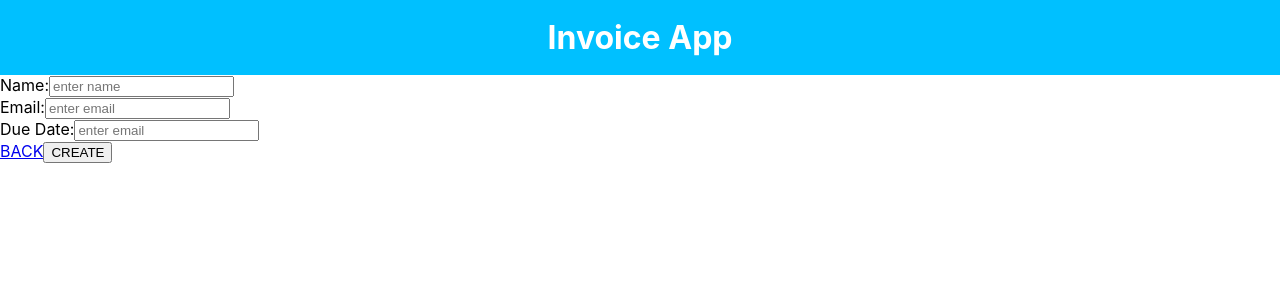
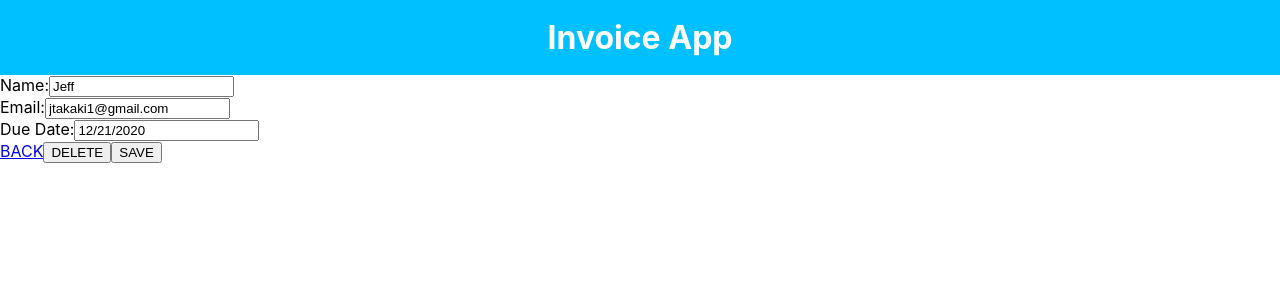
Before and after one commit to jeffreytakaki/sh-invoices, a React (Create React App) app: page /edit/0 in a window 1280 px wide. Shown: the top 300 px of the page. Built offline with nearby package versions, Linux system fonts and the light colour scheme.

Commit message:
working crud

```diff
--- a/src/App.js
+++ b/src/App.js
@@ -13,11 +13,40 @@ import  { CreateEditInvoice } from './components/Invoice/CreateEditInvoice'
 
 
 function App() {
-    const [invoices, setInvoices] = useState([]);
+    const initial = [
+        {
+            name: 'Jeff',
+            email: 'jtakaki1@gmail.com',
+            dueDate: '12/21/2020',
+            total: 555
+        },
+        {
+            name: 'Frank L',
+            email: 'jtakaki1+02@gmail.com',
+            dueDate: '1/1/2021',
+            total: 23.50
+        }
+    ]
+    const [invoices, setInvoices] = useState(initial);
 
     const addInvoice = (invoice) => {
         // setInvoices([...invoices, invoice])
+
         setInvoices(invoices.concat(invoice))
+    }
+
+    const editInvoice = (invoice, index) => {
+        let newArray = [...invoices]
+        newArray[index] = invoice
+        setInvoices(newArray)
+    }
+
+    const deleteInvoice = (invoices, index) => {
+        console.log('delete index ->', index);
+        let newArray = [...invoices]
+        newArray.splice(index, 1)
+        setInvoices(newArray)
+
     }
 
     return (
@@ -30,11 +59,12 @@ function App() {
                     <Invoices invoices={invoices}/>
                 </Route>
                 <Route path="/create">
-                <CreateEditInvoice addInvoice={addInvoice}/>
+                    <CreateEditInvoice cb={addInvoice} />
                 </Route>
-            <Route path="/edit/:id">
-                <CreateEditInvoice />
-            </Route>
+                <Route path="/edit/:id" render={props => {
+                    const index = props.match.params.id;
+                    return <CreateEditInvoice cb={editInvoice} deleteInvoiceCb={deleteInvoice} invoices={invoices} index={index} />
+                }} />
                 <Route path="/">
 
                 </Route>
--- a/src/components/Invoice/CreateEditInvoice.jsx
+++ b/src/components/Invoice/CreateEditInvoice.jsx
@@ -1,16 +1,50 @@
 import React, { useState } from 'react';
 import { Link } from "react-router-dom";
 
-export const CreateEditInvoice = ({addInvoice}) => {
-    const initialState = {id: '', name: 'initial', email: 'initial', dueDate: '', descriptions: []}
-    const [invoice, setInvoice] = useState(initialState);
+export const CreateEditInvoice = ({cb, invoices=[], index, deleteInvoiceCb}) => {
+    const initialState = {id: '', name: '', email: '', dueDate: '', descriptions: []}
+    const loadState = () => {
+        if(invoices.length) {
+            // load up the saved invoice
+            return invoices[index];
+        } else {
+            return initialState;
+        }
+    }
+    const [invoice, setInvoice] = useState(loadState());
 
     const createInvoice = (e) => {
         e.preventDefault();
-        addInvoice(invoice)
+        cb(invoice, index)
         // TODO - clear out fields after submit
         setInvoice({...initialState, initialState})
-        // console.log('invoice', invoice)
+    }
+
+    const deleteInvoice = (e) => {
+        e.preventDefault();
+        deleteInvoiceCb(invoices,index)
+    }
+
+    const RenderFooter = () => {
+        if(invoices.length) {
+
+            return (
+                <div className="invoice-footer">
+                    <Link to="/list-view">BACK</Link>
+                    <button onClick={deleteInvoice}>DELETE</button>
+                    <button onClick={createInvoice}>SAVE</button>
+                </div>
+            )
+
+
+        } else {
+            return (
+                <div className="invoice-footer">
+                    <Link to="/list-view">BACK</Link>
+                    <button onClick={createInvoice}>CREATE</button>
+                </div>
+            )
+        }
     }
 
     return (
@@ -18,20 +52,37 @@ export const CreateEditInvoice = ({addInvoice}) => {
             <form>
                 <div className="input-section">
                     <label>Name:</label>
-                    <input type="text" placeholder="enter name" className="input-field" onChange={(e) => {setInvoice({...invoice, name: e.target.value})}}/>
+                    <input
+                        type="text"
+                        placeholder="enter name"
+                        className="input-field"
+                        onChange={(e) => {setInvoice({...invoice, name: e.target.value})}}
+                        value={invoice.name}
+                    />
                 </div>
                 <div className="input-section">
                     <label>Email:</label>
-                    <input type="text" placeholder="enter email" className="input-field" onChange={(e) => {setInvoice({...invoice, email:  e.target.value})}}/>
+                    <input
+                        type="text"
+                        placeholder="enter email"
+                        className="input-field"
+                        onChange={(e) => {setInvoice({...invoice, email:  e.target.value})}}
+                        value={invoice.email}
+                    />
                 </div>
                 <div className="input-section">
                     <label>Due Date:</label>
-                    <input type="text" placeholder="enter email" className="input-field" onChange={(e) => {setInvoice({...invoice, dueDate:  e.target.value})}}/>
+                    <input
+                        type="text"
+                        placeholder="enter email"
+                        className="input-field"
+                        onChange={(e) => {setInvoice({...invoice, dueDate:  e.target.value})}}
+                        value={invoice.dueDate}
+                    />
                 </div>
-                <div className="invoice-footer">
-                    <Link to="/list-view">BACK</Link>
-                    <button onClick={createInvoice}>CREATE</button>
-                </div>
+
+                <RenderFooter />
+
             </form>
 
         </div>
--- a/src/components/Invoice/Invoice.jsx
+++ b/src/components/Invoice/Invoice.jsx
@@ -2,7 +2,7 @@ import React, { useState } from 'react';
 import { Link } from "react-router-dom";
 
 
-export const Invoice = ({id, name, email, dueDate, total}) => {
+export const Invoice = ({index, name, email, dueDate, total}) => {
 
     return (
         <div className="invoice-container">
@@ -15,7 +15,7 @@ export const Invoice = ({id, name, email, dueDate, total}) => {
                 </ul>
             </div>
             <div className="invoice-column">
-                <Link to={`/edit/${id}`}>Edit</Link>
+                <Link to={`/edit/${index}`}>Edit</Link>
             </div>
 
         </div>
--- a/src/components/Invoices/Invoices.jsx
+++ b/src/components/Invoices/Invoices.jsx
@@ -3,14 +3,10 @@ import { Link } from "react-router-dom";
 import  { Invoice } from '../Invoice'
 
 export const Invoices = ({invoices}) => {
-    console.log('invoices ->', invoices);
     const invoiceList = invoices.map((invoice, index) => {
-            console.log('invoice -> ', invoice)
-            return <Invoice key={index} id={index} name={invoice.name} email={invoice.email} dueDate={invoice.dueDate} total={invoice.total} />
-        })
-
-
-    // invoiceList();
+        console.log('invoice -> ', invoice)
+        return <Invoice key={index} index={index} name={invoice.name} email={invoice.email} dueDate={invoice.dueDate} total={invoice.total} />
+    })
 
     return (
         <div className="list-view-container">
```
Lines whose indentation alone changed are shown as unchanged.
